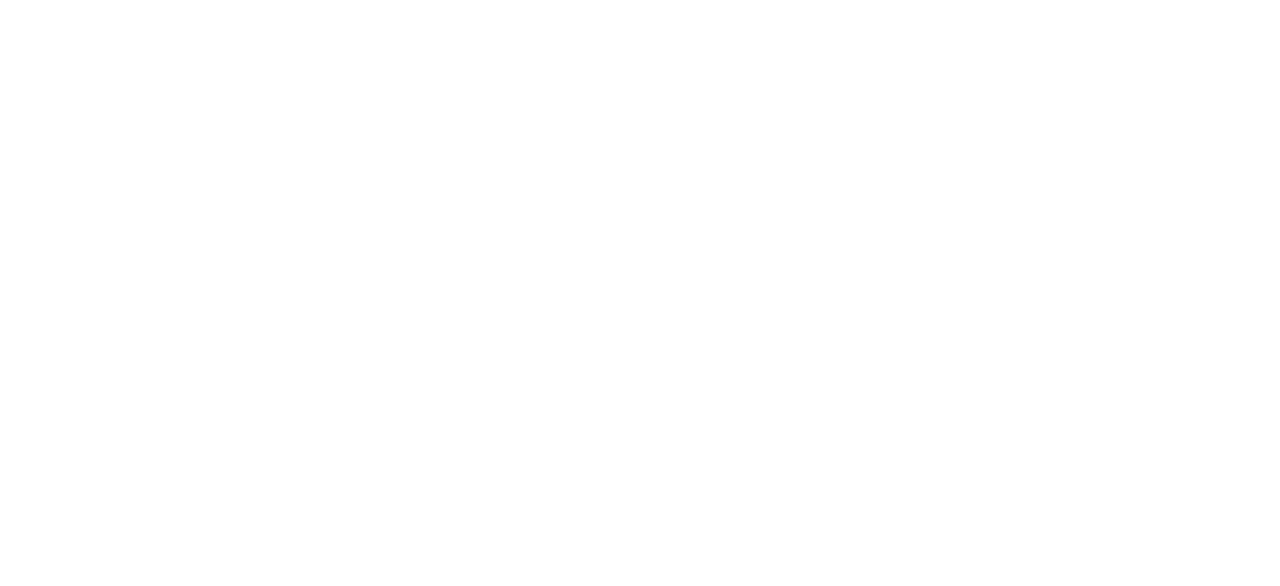
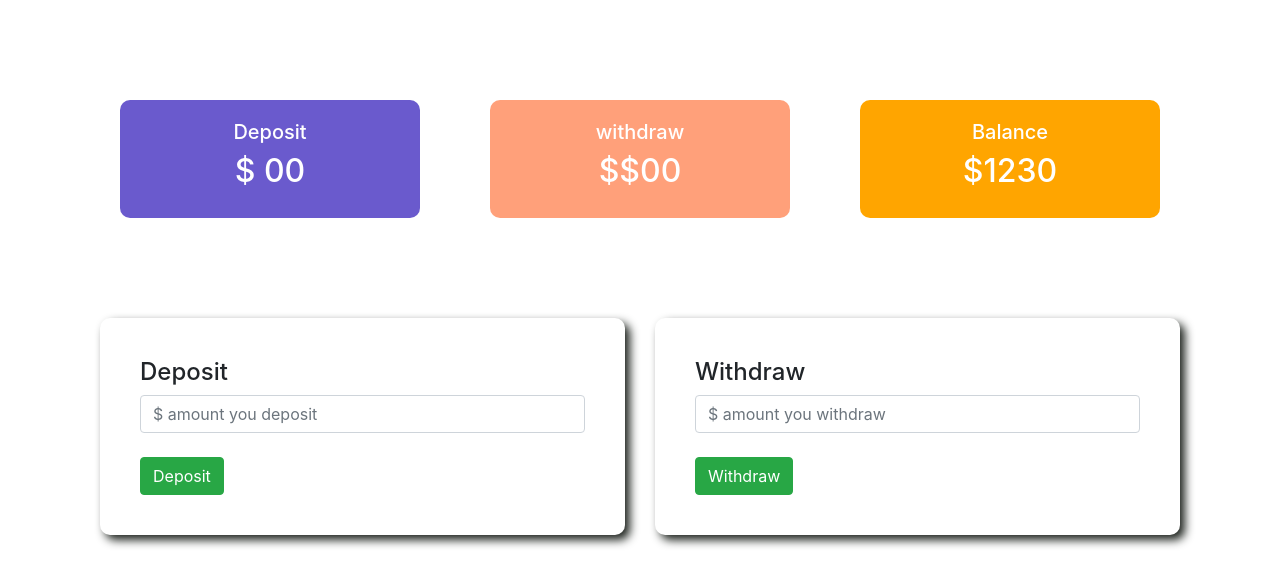
Before and after one commit to pabelmahbub/bank-acc, a plain HTML site: page index.html in a window 1280 px wide. Both pictures are taken after a click on the button "Enter". Drawn offline with nearby package versions, Linux system fonts and the light colour scheme.

Commit message:
new code added

```diff
--- a/index.html
+++ b/index.html
@@ -30,13 +30,85 @@
     </div>
 
 
+    <div id = "transaction-area">
+      <div class="row">
+        <div class="col-md-4">
+          <div class="deposit status">
+            <h5>Deposit</h5>
+            <h2>$ <span id="currentDeposit">00</span></h2>
+          </div>
+        </div>
+          <div class="col-md-4">
+            <div class="withdraw status">
+              <h5>withdraw</h5>
+              <h2>$$00</h2>
+            </div>
+            </div>
+
+
+            <div class="col-md-4">
+              <div class="balance status">
+                <h5>Balance</h5>
+                <h2>$<span id = "currentBalance">1230</span></h2>
+              </div>
+    </div>
+      </div>
+
+    <div class="row">
+      <div class="col-md-6">
+        <div class="submit-area">
+
+          <h4>Deposit</h4>
+          <input id="depositAmount" type="text" class="form-control" placeholder="$ amount you deposit">
+          <br>
+          <button id="addDeposit" class="btn btn-success">Deposit</button>
+      </div>
+
+     </div>
+      <div class="col-md-6">
+        <div class="submit-area">
+
+          <h4>Withdraw</h4>
+        <input type="text" class="form-control" placeholder="$ amount you withdraw">
+        <br>
+        <button class="btn btn-success">Withdraw</button>
+        </div>
+      </div>
+
+    </div>
+
+
+
     <script>
+
+      //login button event handler
         const loginBtn = document.getElementById("btn");
         loginBtn.addEventListener("click",function(){
            const logInArea = document.getElementById("login-area");
            logInArea.style.display="none";
+           const transactionArea= document.getElementById("transaction-area");
+           transactionArea.style.display="block";
 
         })
+
+        //deposit button event handler
+        const depositBtn = document.getElementById("addDeposit");
+        depositBtn.addEventListener('click',function(){
+        const depositAmount = document.getElementById("depositAmount").value;
+        const depositNumber = parseFloat(depositAmount);
+        const currentDeposit = document.getElementById("currentDeposit").innerText;
+        const currentDepositNumber = parseFloat(currentDeposit);
+        const totalDeposit = depositNumber + currentDepositNumber;
+        document.getElementById("currentDeposit").innerText = totalDeposit;
+        const currentBalance = document.getElementById("currentBalance").innerText;
+        const currentBalanceNumber = parseFloat(currentBalance);
+        const totalBalance = depositNumber + currentBalanceNumber;
+        document.getElementById("currentBalance").innerText = totalBalance;
+        document.getElementById("depositAmount").value = "";
+        })
+
+
+
     </script>
 
     <!-- Optional JavaScript -->
--- a/style.css
+++ b/style.css
@@ -5,7 +5,28 @@ body{
 .submit-area{
     box-shadow: 5px 5px 10px rgb(29, 34, 29);
     margin-top:100px;
-    padding: 70px;
+    padding: 40px;
     border-radius: 10px;
 
 }
+#transaction-area{
+    display: none;
+}
+.status{
+    margin: 0 20px;
+    color: white;
+    padding: 20px;
+    border-radius: 10px;
+    text-align: center;
+
+}
+.deposit{
+background-color: slateblue;
+}
+.withdraw{
+    background-color: lightsalmon;
+
+}
+.balance{
+    background-color: orange;
+}
```
